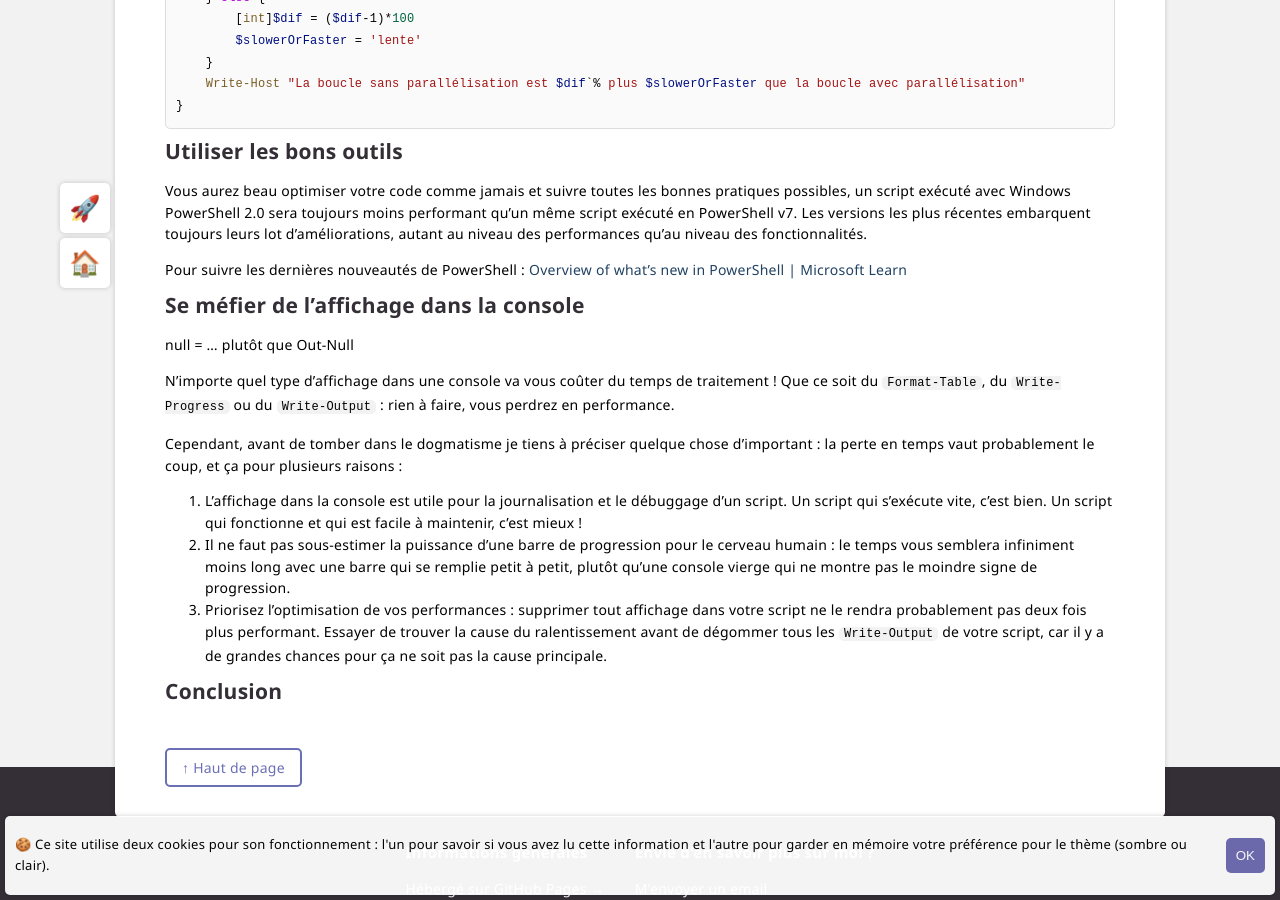
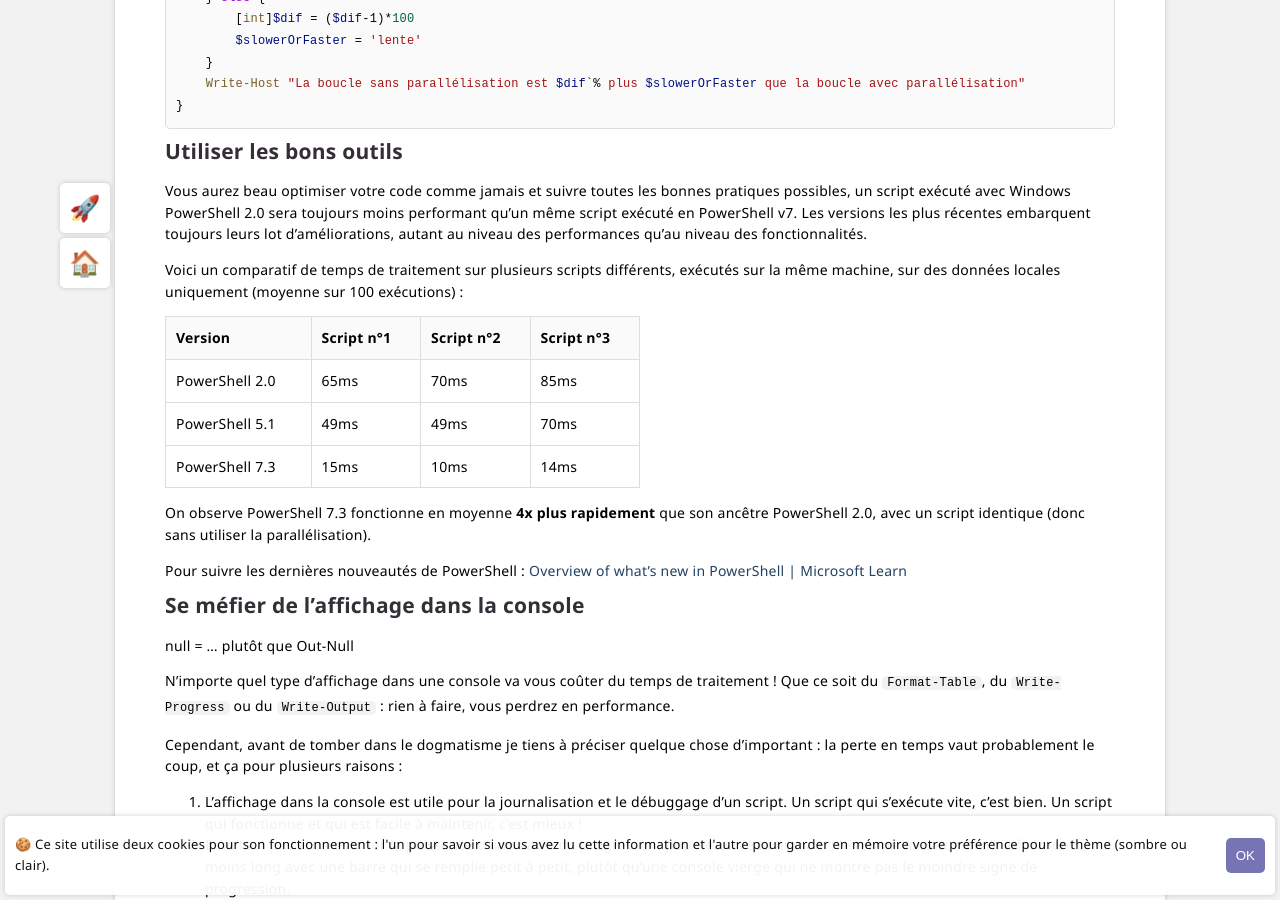
Before and after one commit to leobouard/leobouard.github.io, a Jekyll site: the page built from _posts/2023-04-01-guide-performance-powershell.md, in a window 1280 px wide and 900 px high, scrolled down 1966 px. Built offline with Jekyll 4.4.1, drawn with Linux system fonts in a browser that asks for light colours; some web fonts are replaced.

Commit message:
Update 2023-04-01-guide-performance-powershell.md

```diff
--- a/_posts/2023-04-01-guide-performance-powershell.md
+++ b/_posts/2023-04-01-guide-performance-powershell.md
@@ -84,6 +84,16 @@ function Test-Parallel {
 
 Vous aurez beau optimiser votre code comme jamais et suivre toutes les bonnes pratiques possibles, un script exécuté avec Windows PowerShell 2.0 sera toujours moins performant qu'un même script exécuté en PowerShell v7. Les versions les plus récentes embarquent toujours leurs lot d'améliorations, autant au niveau des performances qu'au niveau des fonctionnalités.
 
+Voici un comparatif de temps de traitement sur plusieurs scripts différents, exécutés sur la même machine, sur des données locales uniquement (moyenne sur 100 exécutions) :
+
+Version | Script n°1 | Script n°2 | Script n°3
+------- | ---------- | ---------- | ----------
+PowerShell 2.0 | 65ms | 70ms | 85ms
+PowerShell 5.1 | 49ms | 49ms | 70ms
+PowerShell 7.3 | 15ms | 10ms | 14ms
+
+On observe PowerShell 7.3 fonctionne en moyenne **4x plus rapidement** que son ancêtre PowerShell 2.0, avec un script identique (donc sans utiliser la parallélisation).
+
 Pour suivre les dernières nouveautés de PowerShell : [Overview of what's new in PowerShell \| Microsoft Learn](https://learn.microsoft.com/en-us/powershell/scripting/whats-new/overview?view=powershell-7.3)
 
 ## Se méfier de l'affichage dans la console
```
